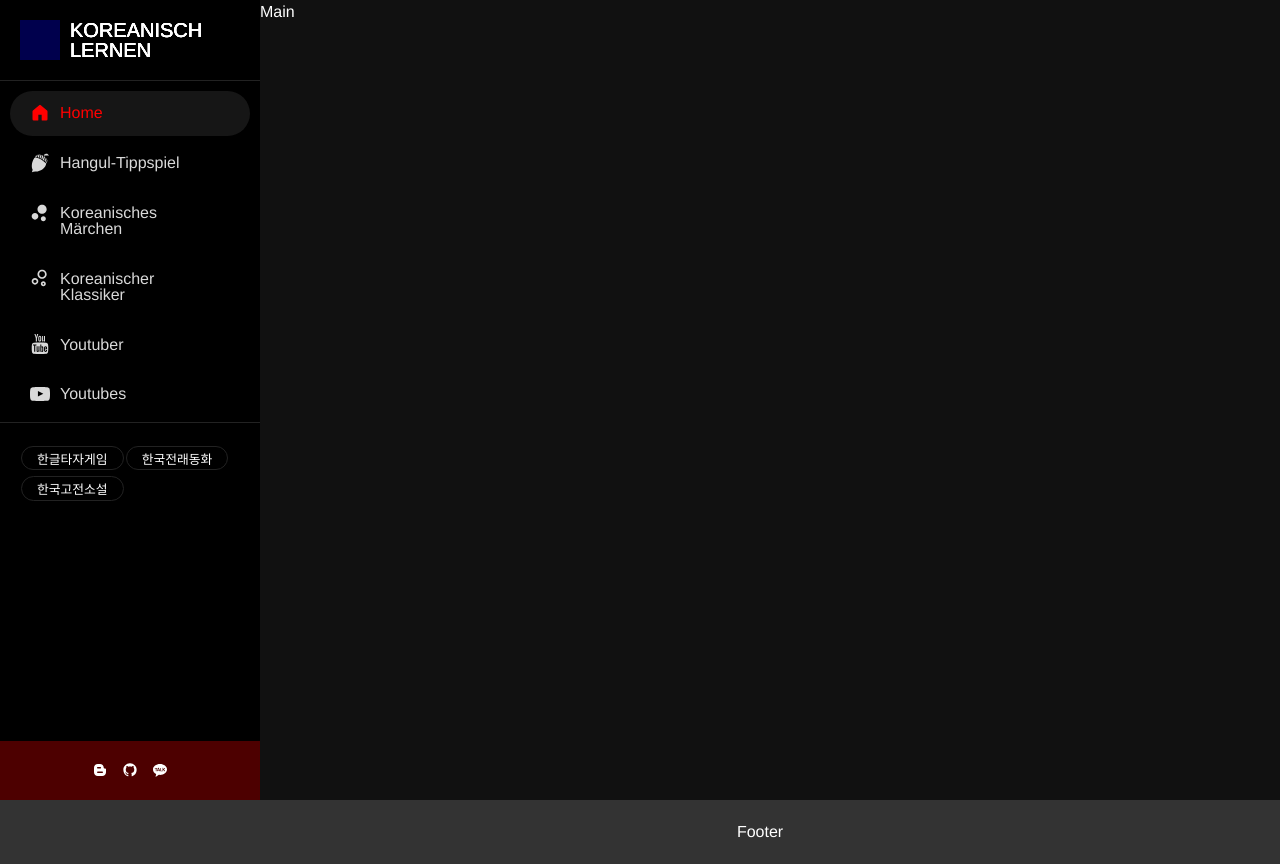
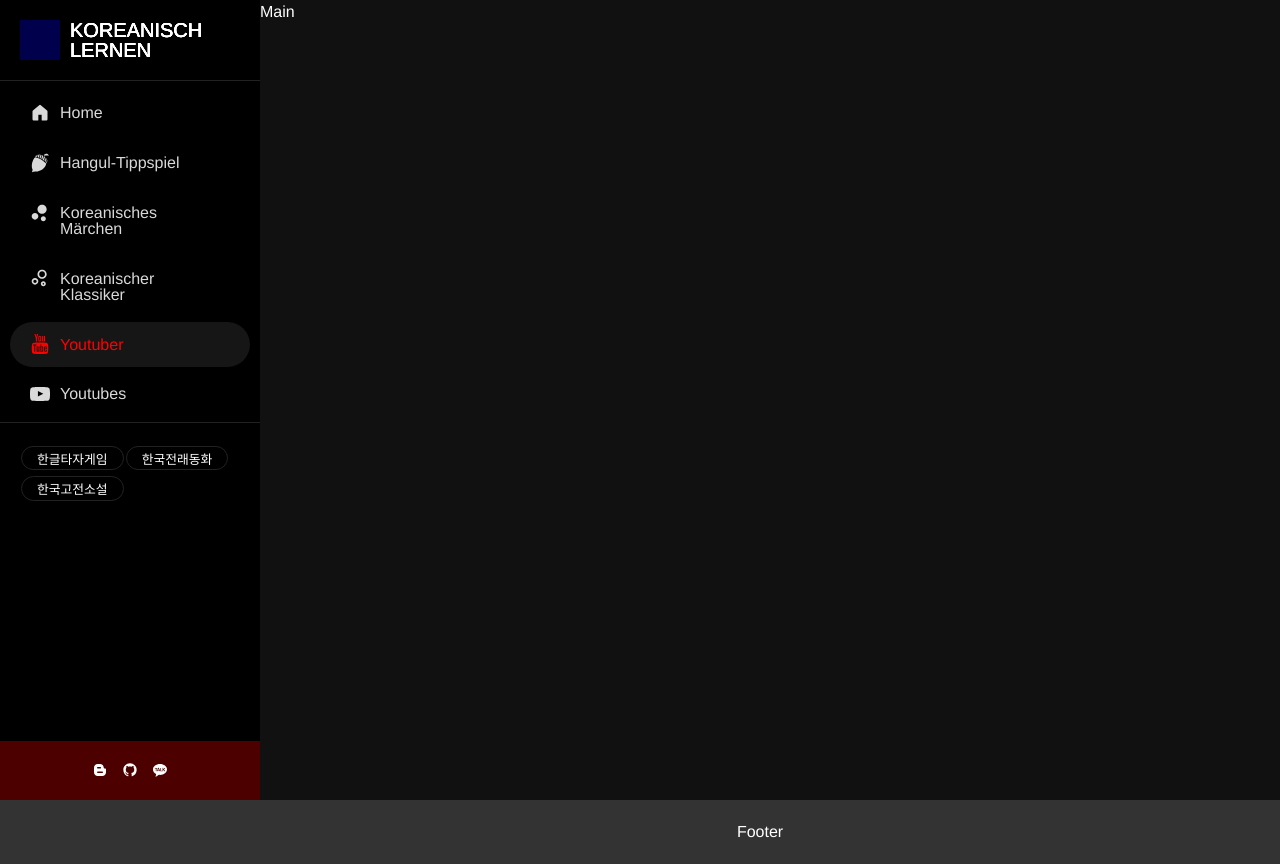
Before and after one commit to nuna2025/KoreanischLernen, a React (Create React App) app: page /youtuber in a window 1280 px wide. Built offline with nearby package versions, Linux system fonts and the light colour scheme; a web font is replaced by a local one.

Commit message:
refactor: create compact header component file

```diff
--- /dev/null
+++ b/src/components/header/Logo.jsx
@@ -0,0 +1,14 @@
+import React from 'react';
+
+const Logo = () => {
+    return (
+        <h1 className='header__logo'>
+                        <a href='/'>
+                            <em aria-hidden='true'></em>
+                            <span>koreanisch<br />lernen</span>
+                        </a>
+                    </h1>
+    )
+}
+
+export default Logo
--- /dev/null
+++ b/src/components/header/Menu.jsx
@@ -0,0 +1,33 @@
+import React from 'react';
+
+import { headerMenus, searchKeyword} from '../../data/header';
+import { Link, useLocation } from 'react-router-dom';
+
+const Menu = () => {
+    const location = useLocation();
+
+    return (
+        <nav className='header__menu'>
+            <ul className='menu'>
+                {headerMenus.map((menu, index)=>(
+                    <li key={menu.title} className={location.pathname === menu.src ? 'active' : ''}>
+                        <Link to={menu.src}>
+                            {menu.icon}{menu.title}
+                        </Link>
+                    </li>
+                ))}
+            </ul>
+            <ul className='keyword'>
+                {searchKeyword.map((keyword,index) => (
+                    <li key={keyword.title} className={location.pathname === keyword.src ? 'active' : ''}>
+                        <Link to={keyword.src}>
+                            {keyword.title}
+                        </Link>
+                    </li>
+                ))}
+            </ul>
+        </nav>
+    )
+}
+
+export default Menu
--- /dev/null
+++ b/src/components/header/Sns.jsx
@@ -0,0 +1,26 @@
+import React from 'react';
+
+import { snsLink } from '../../data/header';
+
+const Sns = () => {
+    return (
+    <div className='header__sns'>
+        <ul>
+            {snsLink.map((sns) => (
+                <li key={sns.title}>
+                    <a
+                        href={sns.url}
+                        target='_black'
+                        rel='noopener noreferrer'
+                        aria-label={sns.title}
+                    >
+                        <span>{sns.icon}</span>
+                    </a>
+                </li>
+            ))}
+        </ul>
+    </div>
+    )
+}
+
+export default Sns
--- a/src/components/section/Header.jsx
+++ b/src/components/section/Header.jsx
@@ -1,90 +1,15 @@
-import React from 'react'
+import React from 'react';
 
-import { GoHomeFill } from "react-icons/go";
-import { GiAcorn } from "react-icons/gi";
-import { TfiYoutube } from "react-icons/tfi";
-import { ImYoutube } from "react-icons/im";
-import { RiBubbleChartFill } from "react-icons/ri";
-import { RiBubbleChartLine } from "react-icons/ri";
-// import { RiHeart2Fill } from "react-icons/ri"; <RiHeart2Fill />
-import { RiBloggerFill } from "react-icons/ri";
-import { RiGithubFill } from "react-icons/ri";
-import { RiKakaoTalkFill } from "react-icons/ri";
-
+import Logo from '../header/Logo';
+import Menu from '../header/Menu';
+import Sns from '../header/Sns';
 
 const Header = () => {
     return (
         <header id='header' role='banner'>
-            <h1 className='header__logo'>
-                <a href='/'>
-                    <em aria-hidden='true'></em>
-                    <span>koreanisch<br />lernen</span>
-                </a>
-            </h1>
-            <nav className='header__menu'>
-                <ul className='menu'>
-                    <li className='active'>
-                        <a href='/'>
-                            <GoHomeFill /> Home
-                        </a>
-                    </li>
-                    <li>
-                        <a href='/wordgame'>
-                            <GiAcorn /> Hangul-Tippspiel</a>
-                    </li>
-                    <li>
-                        <a href='/fairytales'>
-                            <RiBubbleChartFill /> Koreanisches Märchen
-                        </a>
-                    </li>
-                    <li>
-                        <a href='/classicnovels'>
-                            <RiBubbleChartLine /> Koreanischer Klassiker
-                        </a>
-                    </li>
-                    <li>
-                        <a href='/youtuber'>
-                            <TfiYoutube /> Youtuber
-                        </a>
-                    </li>
-                    <li>
-                        <a href='/youtubes'>
-                            <ImYoutube /> Youtubes
-                        </a>
-                    </li>
-                </ul>
-                <ul className='keyword'>
-                    <li>
-                        <a href='/search/wordgame'>한글타자게임</a>
-                    </li>
-                    <li>
-                        <a href='/search/fairytales'>한국전래동화</a>
-                    </li>
-                    <li>
-                        <a href='/search/classicnovels'>한국고전소설</a>
-                    </li>
-
-                </ul>
-            </nav>
-            <div className='header__sns'>
-                <ul>
-                    <li>
-                        <a href="/" rel='noopener noreferrer'>
-                            <RiBloggerFill />
-                        </a>
-                    </li>
-                    <li>
-                        <a href="/" rel='noopener noreferrer'>
-                            <RiGithubFill />
-                        </a>
-                    </li>
-                    <li>
-                        <a href="/" rel='noopener noreferrer'>
-                            <RiKakaoTalkFill />
-                        </a>
-                    </li>
-                </ul>
-            </div>
+            <Logo />
+            <Menu />
+            <Sns />
         </header>
     )
 }
--- /dev/null
+++ b/src/data/header.js
@@ -0,0 +1,76 @@
+import { GoHomeFill } from "react-icons/go";
+import { GiAcorn } from "react-icons/gi";
+import { TfiYoutube } from "react-icons/tfi";
+import { ImYoutube } from "react-icons/im";
+import { RiBubbleChartFill } from "react-icons/ri";
+import { RiBubbleChartLine } from "react-icons/ri";
+import { RiBloggerFill } from "react-icons/ri";
+import { RiGithubFill } from "react-icons/ri";
+import { RiKakaoTalkFill } from "react-icons/ri";
+
+
+export const headerMenus = [
+    {
+        title:"Home",
+        icon:<GoHomeFill />,
+        src:"/"
+    },
+     {
+        title:"Hangul-Tippspiel",
+        icon:<GiAcorn />,
+        src:"/wordgame"
+    },
+     {
+        title:"Koreanisches Märchen",
+        icon:<RiBubbleChartFill />,
+        src:"/fairytales"
+    },
+     {
+        title:"Koreanischer Klassiker",
+        icon:<RiBubbleChartLine />,
+        src:"/classicnovels"
+    },
+     {
+        title:"Youtuber",
+        icon:<TfiYoutube />,
+        src:"/youtuber"
+    },
+     {
+        title:"Youtubes",
+        icon:<ImYoutube />,
+        src:"/youtubes"
+    }
+]
+
+export const searchKeyword = [
+    {
+        title:"한글타자게임",
+        src:"/search/wordgame"
+    },
+     {
+        title:"한국전래동화",
+        src:"/search/fairytales"
+    },
+     {
+        title:"한국고전소설",
+        src:"/search/classicnovels"
+    }
+]
+
+export const snsLink = [
+    {
+        title: "googleblog",
+        url: "/",
+        icon: <RiBloggerFill />
+    },
+    {
+        title: "githubblog",
+        url: "/",
+        icon: <RiGithubFill />
+    },
+    {
+        title: "kakaotalk",
+        url: "/",
+        icon: <RiKakaoTalkFill />
+    }
+]
```
